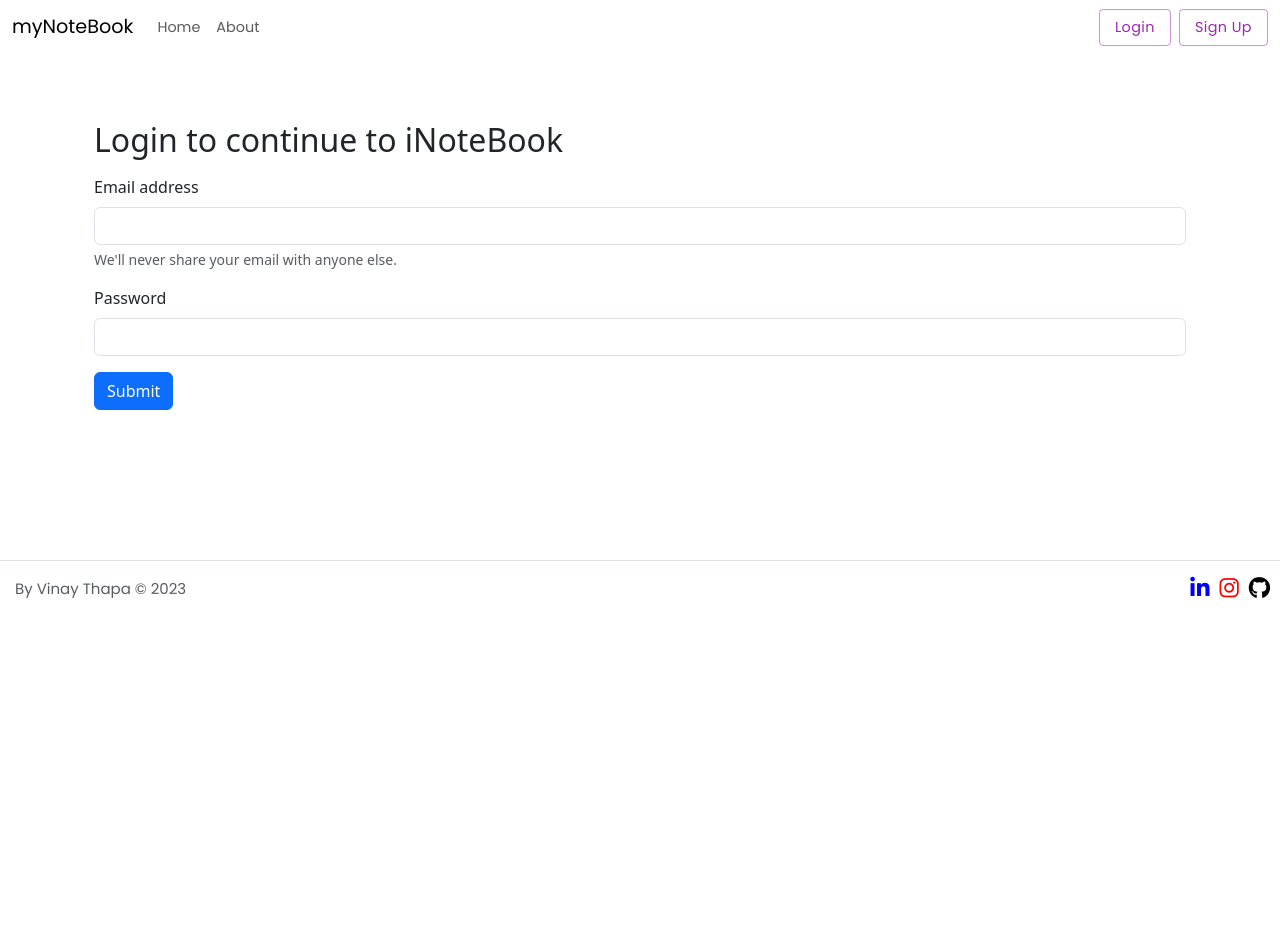
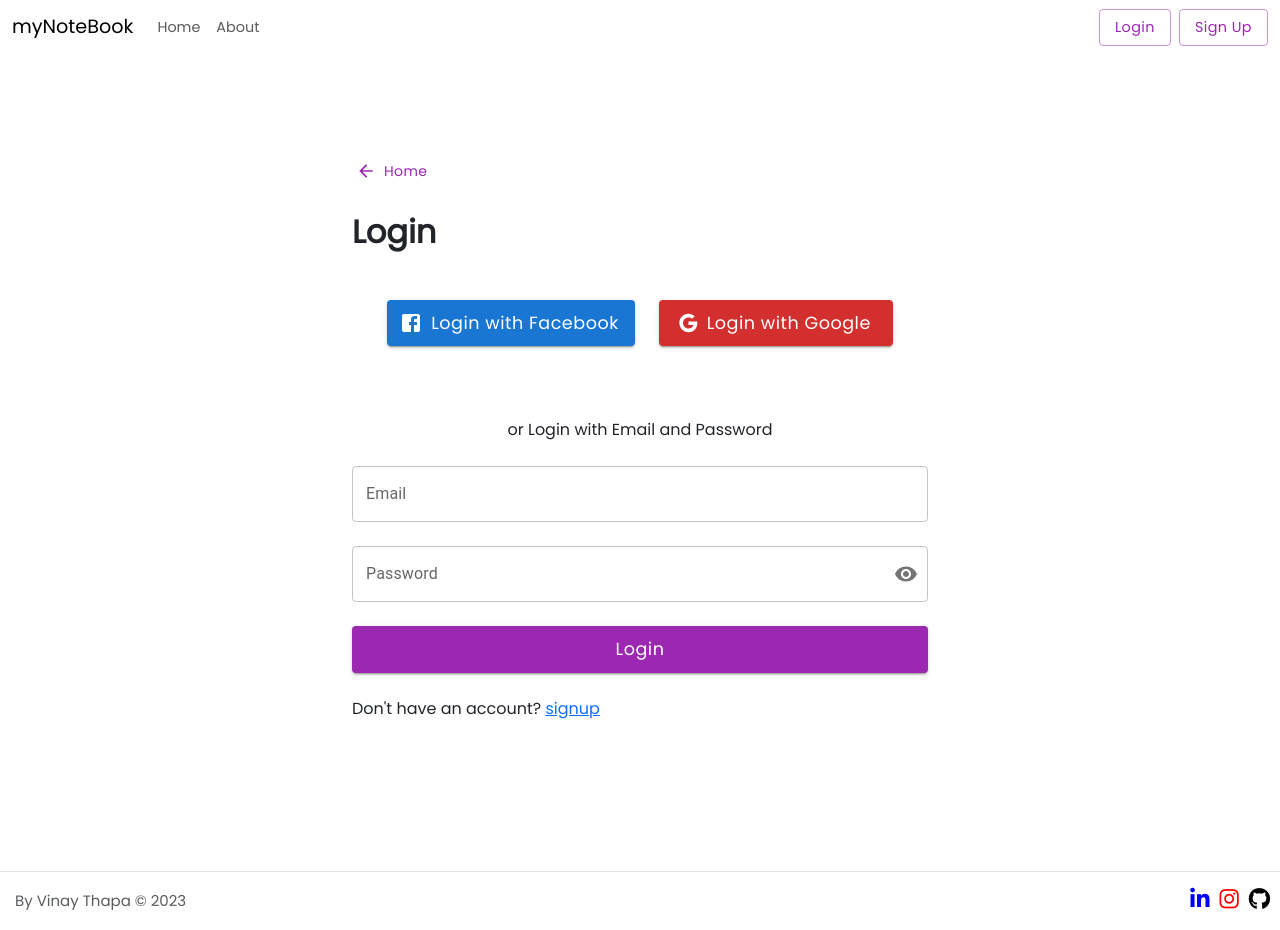
Before and after one commit to ThapaVinay/myNoteBook, a React (Create React App) app: page /login in a window 1280 px wide. Before the commit the page ends 800 px from the top, so only its background shows below. Built offline with nearby package versions, Linux system fonts and the light colour scheme; a web font is replaced by a local one.

Commit message:
login page done

```diff
--- a/public/index.html
+++ b/public/index.html
@@ -12,6 +12,15 @@
   <link rel="manifest" href="%PUBLIC_URL%/manifest.json" />
   <link href="https://cdn.jsdelivr.net/npm/bootstrap@5.3.0/dist/css/bootstrap.min.css" rel="stylesheet"
     integrity="sha384-9ndCyUaIbzAi2FUVXJi0CjmCapSmO7SnpJef0486qhLnuZ2cdeRhO02iuK6FUUVM" crossorigin="anonymous">
+  <style>
+    body {
+      font-family: "Poppins", sans-serif;
+    }
+
+    h1 {
+      font-family: 'Montserrat', sans-serif;
+    }
+  </style>
 
   <title>myNoteBook - your notes secured in the cloud</title>
 </head>
@@ -20,6 +29,7 @@
   <noscript>You need to enable JavaScript to run this app.</noscript>
   <div id="root"></div>
   <script src="https://kit.fontawesome.com/47cf14b8e9.js" crossorigin="anonymous"></script>
+
   <script src="https://cdn.jsdelivr.net/npm/bootstrap@5.3.0/dist/js/bootstrap.bundle.min.js"
     integrity="sha384-geWF76RCwLtnZ8qwWowPQNguL3RmwHVBC9FhGdlKrxdiJJigb/j/68SIy3Te4Bkz"
     crossorigin="anonymous"></script>
--- a/src/components/Login.js
+++ b/src/components/Login.js
@@ -1,11 +1,19 @@
 import React, { useState } from 'react'
-import { useNavigate } from 'react-router-dom'
+import { Link, useNavigate } from 'react-router-dom'
+import "../styles/Home.css"
+import { TextField, Button, InputAdornment, IconButton } from '@mui/material';
+import ArrowBackIcon from '@mui/icons-material/ArrowBack';
+import GoogleIcon from '@mui/icons-material/Google';
+import FacebookIcon from '@mui/icons-material/Facebook';
+import Visibility from '@mui/icons-material/Visibility';
+import VisibilityOff from '@mui/icons-material/VisibilityOff';
 
 const Login = (props) => {
 
     const [credentials, setCredentials] = useState({ email: "", password: "" });
     const host = "http://localhost:3001";
     let navigate = useNavigate();
+    const [showPassword, setShowPassword] = useState(false);
 
     const handleSubmit = async (e) => {
         e.preventDefault();
@@ -20,14 +28,14 @@ const Login = (props) => {
             body: JSON.stringify({ email: credentials.email, password: credentials.password })
         });
         const json = await response.json();
-        console.log(json);
 
-        if(json.success) {
+        if (json.success) {
             // save the auth token and redirect
             localStorage.setItem('token', json.authToken);
             props.showAlert("Logged In Successfully", "success")
             navigate('/');   // used to redirect
-        } else {
+        }
+        else {
             props.showAlert("Invalid Credentials", "danger")
         }
     }
@@ -36,22 +44,51 @@ const Login = (props) => {
         setCredentials({ ...credentials, [e.target.name]: e.target.value })
     }
 
+    const handleShowPassword = () => {
+
+        setShowPassword(!showPassword);
+    }
+
+
     return (
-        <div className='container mt-2'>
-            <h2 className='my-3'>Login to continue to iNoteBook</h2>
-            <form onSubmit={handleSubmit} >
-                <div className="mb-3">
-                    <label htmlFor="email" className="form-label">Email address</label>
-                    <input type="email" className="form-control" id="email" name="email" aria-describedby="emailHelp" onChange={onChange} value={credentials.email} />
-                    <div id="emailHelp" className="form-text">We'll never share your email with anyone else.</div>
+
+        <div>
+            <div className="container mt-5 addnotes">
+                <Button className="mb-4" variant="text" color="secondary" startIcon={<ArrowBackIcon />} component={Link} to="/" style={{ textTransform: "none", fontFamily: "'Poppins', sans-serif" }}>Home</Button>
+                <h2 style={{ fontWeight: "bold" }}>Login</h2>
+
+                <div className="d-flex justify-content-center my-5">
+                    <Button size="sal" className="mb-4 me-4" variant="contained" color="primary" startIcon={<FacebookIcon />} component={Link} to="/" style={{ textTransform: "none", fontSize: "1.1rem", color: "White", fontFamily: "'Poppins', sans-serif" }}>Login with Facebook</Button>
+                    <Button size="large" className="mb-4" variant="contained" color="error" startIcon={<GoogleIcon />} component={Link} to="/" style={{ textTransform: "none", fontSize: "1.1rem", color: "White", fontFamily: "'Poppins', sans-serif" }}>Login with Google</Button>
                 </div>
-                <div className="mb-3">
-                    <label htmlFor="password" className="form-label">Password</label>
-                    <input type="password" className="form-control" id="password" name="password" onChange={onChange} value={credentials.password} />
-                </div>
-                <button type="submit" className="btn btn-primary">Submit</button>
-            </form>
+
+                <p className="mb-4 d-flex justify-content-center"> or Login with Email and Password</p>
+
+                <form noValidate onSubmit={handleSubmit} >
+                    <div className="mb-4">
+                        <TextField variant="outlined" color="secondary" type="email" label="Email" id="email" name="email" onChange={onChange} value={credentials.email} fullWidth />
+                    </div>
+
+                    <div className="mb-4">
+                        <TextField  type={showPassword ? 'text' : 'password'} variant="outlined" color="secondary"  label="Password" id="password" name="password" onChange={onChange} value={credentials.password} fullWidth
+                            InputProps={{
+                                endAdornment: (
+                                    <InputAdornment position="end" key="password-toggle">
+                                        <IconButton onClick={handleShowPassword} aria-label="toggle password visibility" edge="end" >
+                                            {showPassword ? <VisibilityOff /> : <Visibility />}
+                                        </IconButton>
+                                    </InputAdornment>
+                                )
+                            }}
+                        />
+                    </div>
+
+                    <Button type="submit" fullWidth size="large" className="mb-4" variant="contained" color="secondary" style={{ textTransform: "none", fontFamily: "'Poppins', sans-serif", fontSize: "1.1rem" }} >Login</Button>
+                </form>
+                <p> Don't have an account? <Link to="/signup">signup</Link> </p>
+            </div>
         </div>
+
     )
 }
 
--- a/src/styles/Home.css
+++ b/src/styles/Home.css
@@ -1,4 +1,4 @@
-.addstyle{
+.addnotes{
     width : 600px
 }
 
@@ -8,5 +8,6 @@
 {
     .addnotes{
         width:auto;
+
     }
 }
```
